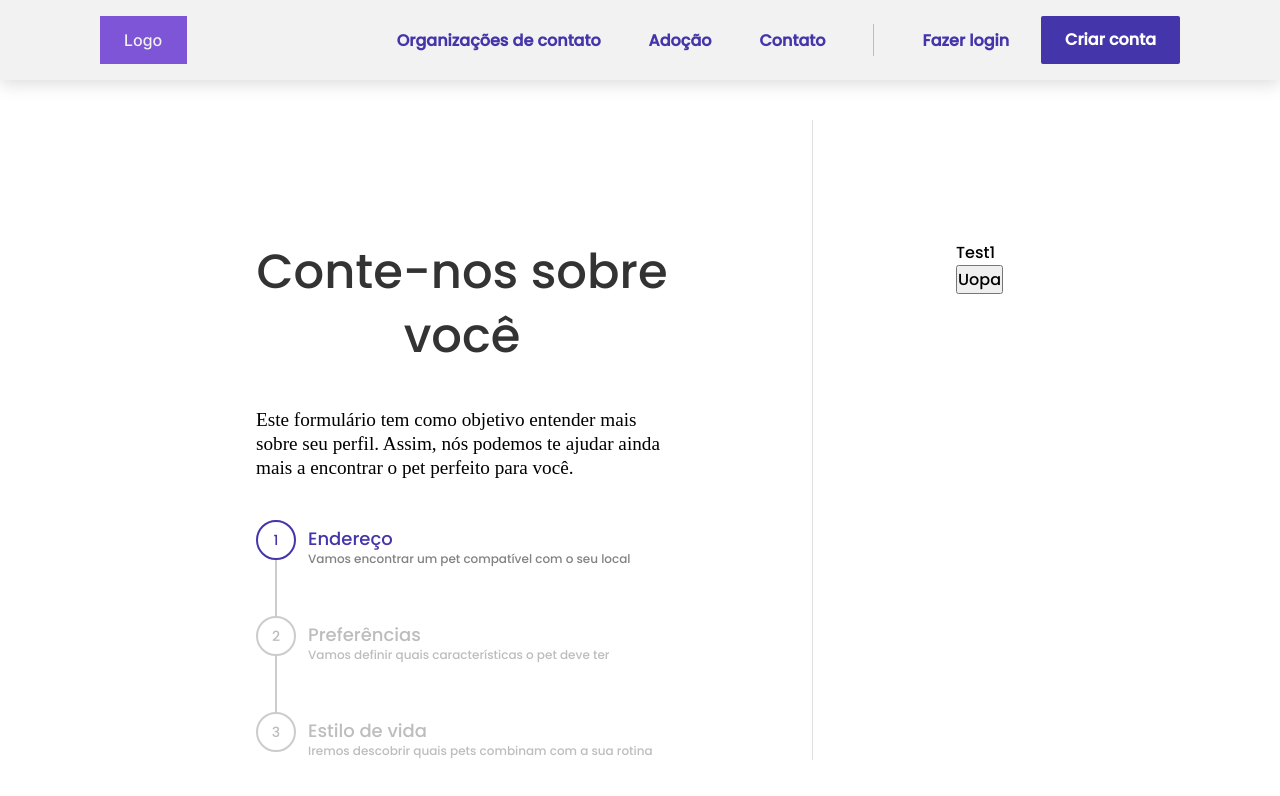
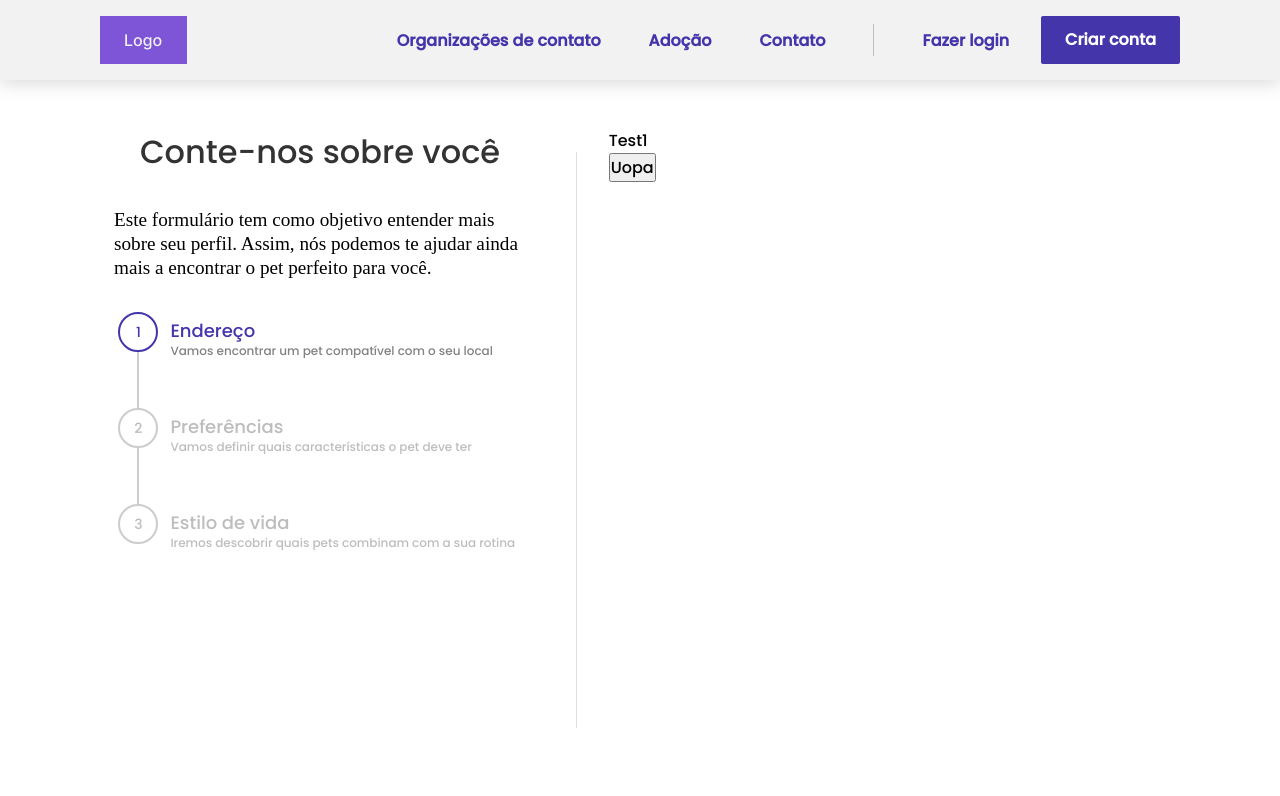
Before and after one commit to joyce-luiza/pets, a React (Create React App) app in the folder client/: page /user/style in a window 1280 px wide. Both pictures are taken after a click on the button "Quero responder". Shown: the top 796 px of the page. Built offline with nearby package versions, Linux system fonts and the light colour scheme.

Commit message:
fix: Lifestyle form page responsivity

```diff
--- a/client/src/index.css
+++ b/client/src/index.css
@@ -50,3 +50,10 @@ a {
 	display: flex;
 	flex-direction: column;
 }
+
+@media (min-width: 768px) and (max-width: 1366px) {
+	h2 {
+		font-size: 2rem;
+		line-height: 3rem;
+	}
+}
--- a/client/src/pages/GetUserInfo/components/AnswerLifestyleQuestions/styles.module.css
+++ b/client/src/pages/GetUserInfo/components/AnswerLifestyleQuestions/styles.module.css
@@ -10,13 +10,12 @@
 .toAnswerForm {
 	display: flex;
 	flex-direction: column;
-	width: 34.8125rem;
+	width: 35%;
 	gap: 2.5rem;
 }
 
 .lifestyleDog {
-	width: 31.875rem;
-	height: 42.5rem;
+	width: 30%;
 
 	border-radius: 1.5rem;
 	box-shadow: 0px 0px 16px 8px #33333326;
@@ -36,3 +35,14 @@
 	font-size: 1.2rem;
 	line-height: 1.5rem;
 }
+
+@media only screen and (min-width: 768px) and (max-width: 1366px) {
+	.toAnswerForm {
+		width: 30%;
+		gap: 2rem;
+	}
+
+	.lifestyleDog {
+		width: 27%;
+	}
+}
--- a/client/src/pages/GetUserInfo/components/LifestyleForm/styles.module.css
+++ b/client/src/pages/GetUserInfo/components/LifestyleForm/styles.module.css
@@ -7,7 +7,7 @@
 }
 
 .stepProgessContainer {
-	width: 29.9375rem;
+	width: 30%;
 	display: flex;
 	flex-direction: column;
 	align-items: center;
@@ -30,7 +30,7 @@
 }
 
 .stepProgress {
-	width: 25.75rem;
+	width: 90%;
 }
 
 .separator {
@@ -41,12 +41,12 @@
 
 .separator > div {
 	width: 100%;
-	height: 40rem;
+	height: 70%;
 	background-color: #e0e0e0;
 }
 
 .stepFormContainer {
-	width: 70rem;
+	width: 70%;
 	margin: 10rem 15rem 0 9rem;
 	margin-bottom: 2rem;
 	overflow: auto;
@@ -63,3 +63,41 @@
 	display: flex;
 	flex-direction: column;
 }
+
+@media only screen and (min-width: 768px) and (max-width: 1366px) {
+	.stepProgessContainer {
+		width: 35%;
+		display: flex;
+		flex-direction: column;
+		align-items: center;
+		gap: 2rem;
+
+		margin: 3rem 2rem 0 6rem;
+		margin-bottom: 5rem;
+	}
+
+	.stepProgress {
+		width: 90%;
+	}
+
+	.separator {
+		width: 0.0625%;
+		display: flex;
+		align-items: center;
+	}
+
+	.separator > div {
+		width: 100%;
+		height: 80%;
+		background-color: #e0e0e0;
+	}
+
+	.stepFormContainer {
+		width: 50%;
+		margin: 3rem 6rem 0 2rem;
+		margin-bottom: 2rem;
+		overflow: auto;
+		-ms-overflow-style: none; /* IE and Edge */
+		scrollbar-width: none; /* Firefox */
+	}
+}
--- a/client/src/pages/GetUserInfo/components/VerticalStep/styles.module.css
+++ b/client/src/pages/GetUserInfo/components/VerticalStep/styles.module.css
@@ -51,6 +51,10 @@
 	color: var(--color01);
 }
 
+.checkedCircle > img {
+	width: 0.875rem;
+}
+
 .baseLine {
 	height: 3.5rem;
 	width: 0.125rem;
```
Also changed, not shown: 2 other files (tests, documents, lock files or other folders).
